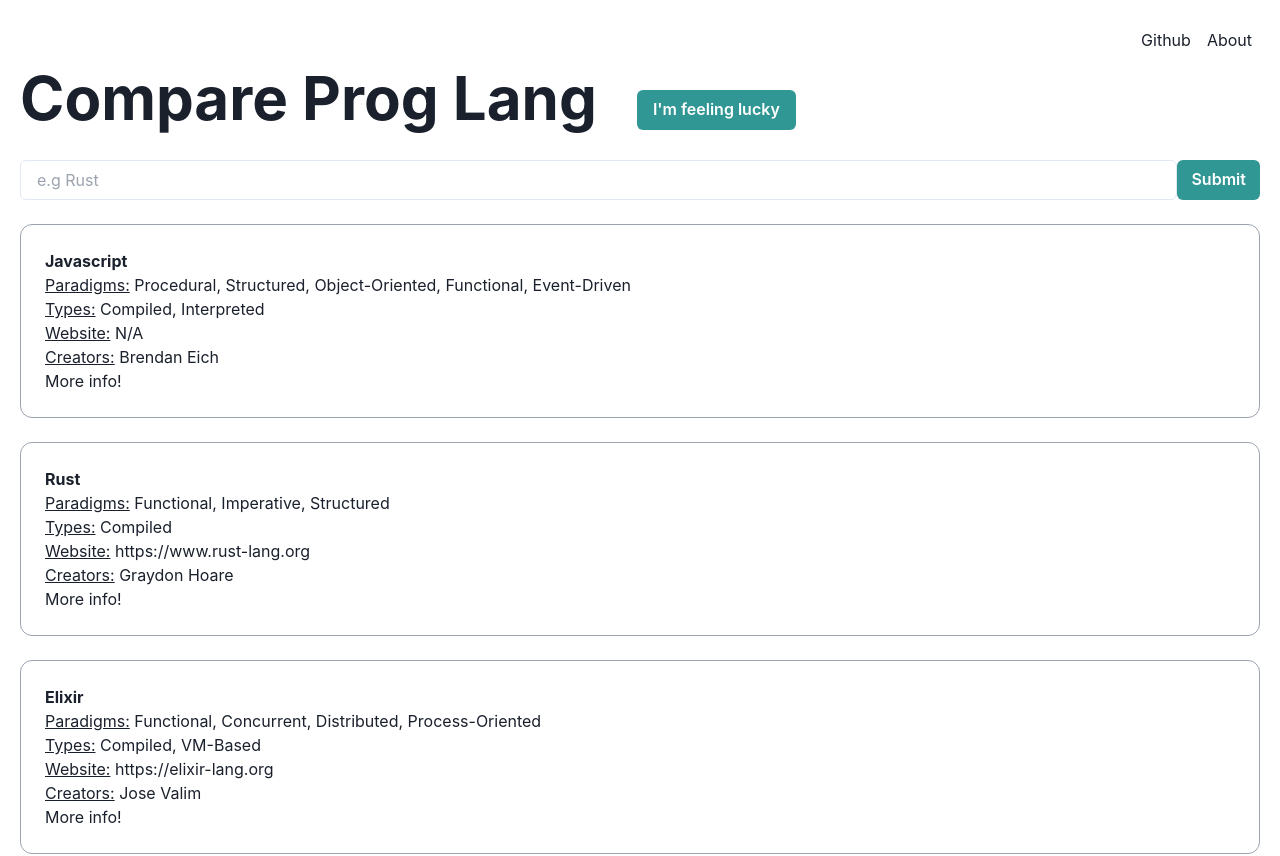
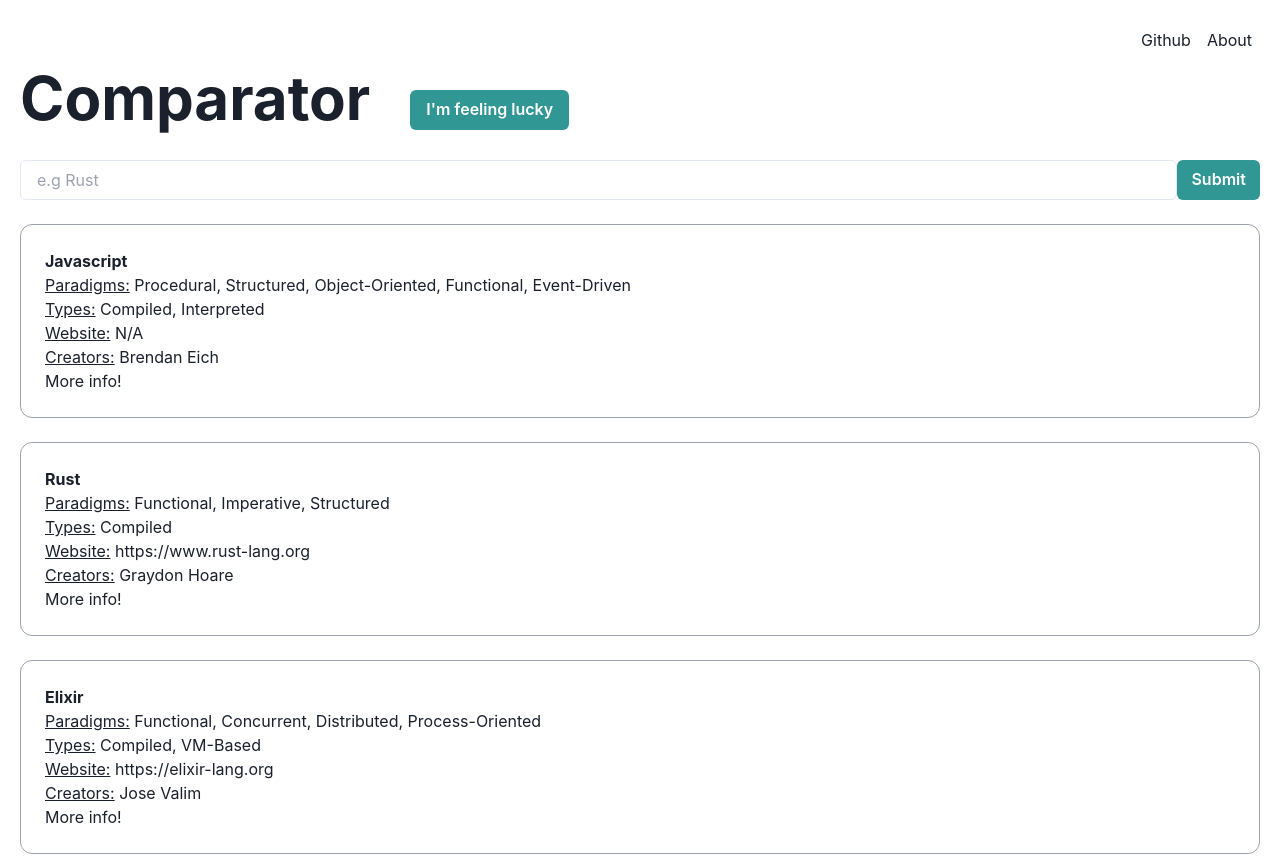
Before and after one commit to raiyansayeed/Comparator, a Next.js app: page / in a window 1280 px wide. Shown: the top 856 px of the page. Built offline with nearby package versions, Linux system fonts and the light colour scheme.

Commit message:
changed name

```diff
--- a/components/Home.tsx
+++ b/components/Home.tsx
@@ -29,7 +29,7 @@
     return (
         <div className="flex flex-col py-5 px-5">
             <Head>
-                <title>Prog Lang Website</title>
+                <title>Comparator</title>
                 <link rel="icon" href="/favicon.ico" />
             </Head>
 
@@ -46,7 +46,7 @@
 
             <div className="flex flex-row items-center">
                 <p className="font-bold text-6xl mt-2 mb-8">
-                    Compare Prog Lang
+                    Comparator
                 </p>
                 <Button
                     className="ml-10"
```
